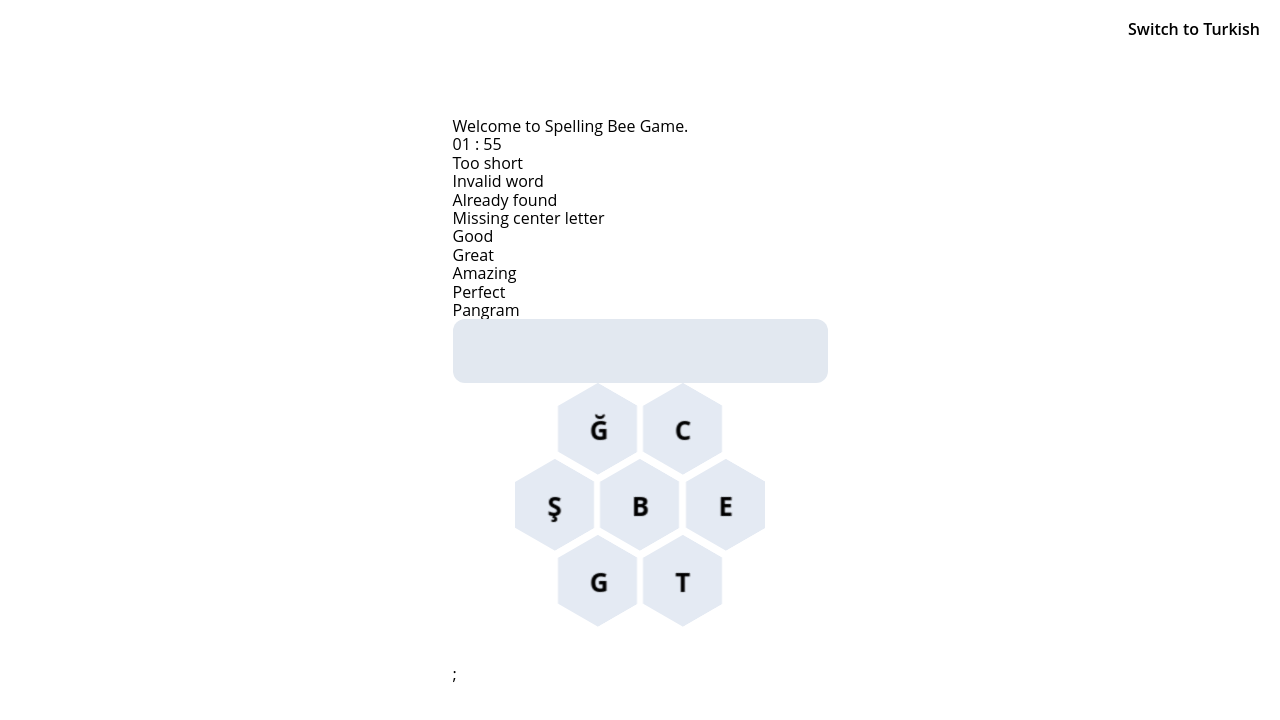
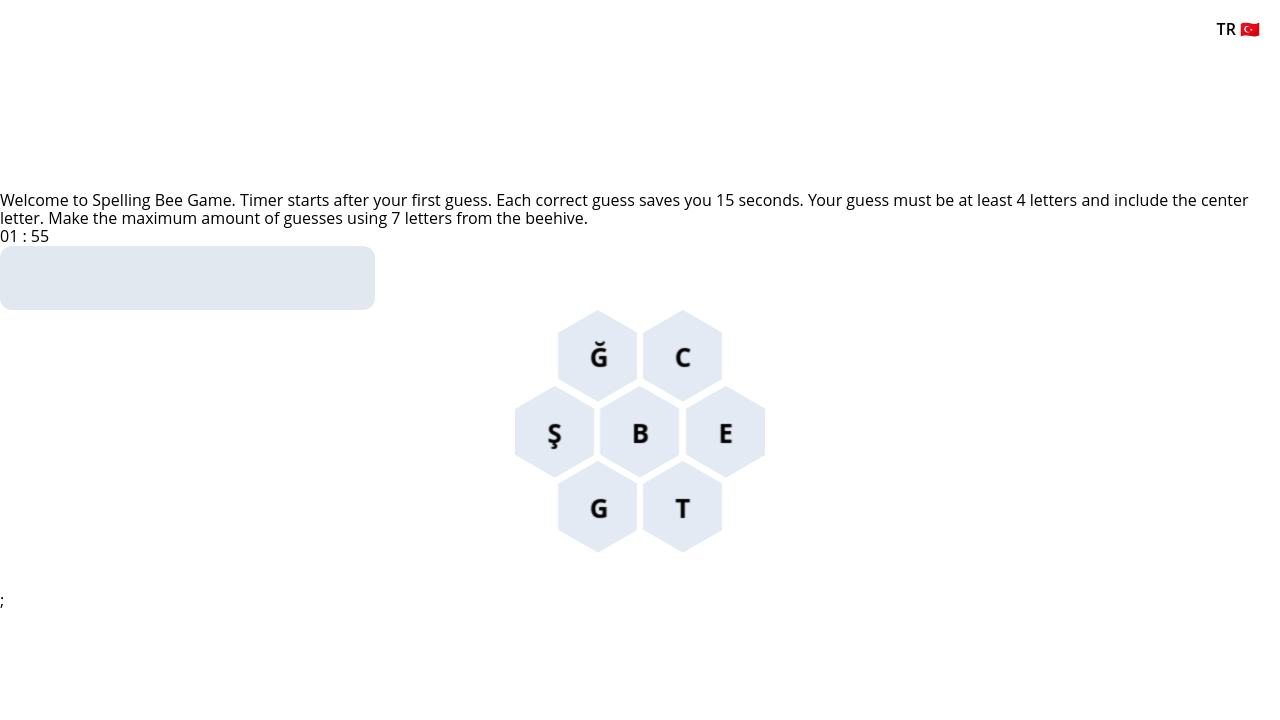
Before and after one commit to efetekce/spelling-bee-game, a Next.js app: page /en in a window 1280 px wide. Shown: the top 720 px of the page. Built offline with nearby package versions, Linux system fonts and the light colour scheme.

Commit message:
generic toast logic, prop drilling, other improvements

```diff
--- a/components/GameBoard.js
+++ b/components/GameBoard.js
@@ -6,8 +6,13 @@ import GenericToast from "./GenericToast";
 
 const GameBoard = () => {
   const [time, setTime] = useState(120);
+  const [showToast, setShowToast] = useState(false);
 
   const submitHandler = async (value) => {
+    console.log(value.textInput.length);
+    if (value.textInput.length < 4) {
+      setShowToast(true);
+    }
     const guessResponse = await fetch("/api/game", {
       method: "POST",
       body: value.textInput,
@@ -24,7 +29,7 @@ const GameBoard = () => {
   return (
     <div>
       <Timer time={time} />
-      <GenericToast />
+      {showToast && <GenericToast tooShort />}
       <Input onSubmit={submitHandler} />
       <Beehive />
     </div>
--- a/components/GenericToast.js
+++ b/components/GenericToast.js
@@ -1,7 +1,9 @@
-const GenericToast = () => {
+const GenericToast = ({ tooShort }) => {
+  let message = "";
+  if (tooShort) message = "Word is too short.";
   return (
     <div>
-      <p>Too short</p>
+      <p>{message}</p>
       <p>Invalid word</p>
       <p>Already found</p>
       <p>Missing center letter</p>
--- a/pages/api/game.js
+++ b/pages/api/game.js
@@ -120,7 +120,7 @@ export default function handler(req, res) {
     } else {
       console.log(req.body);
       if (!dictionaryTurkish.includes(req.body)) {
-        res.status(404).json("yok");
+        res.status(404).json({ message: "yok" });
       }
       res.status(200).json("turkish includes");
     }
--- a/pages/en/index.js
+++ b/pages/en/index.js
@@ -12,9 +12,12 @@ export default function Home() {
         href="/tr"
         className="absolute top-2 right-2 p-3 bg-white text-black font-semibold rounded-xl"
       >
-        Switch to Turkish
+        TR 🇹🇷
       </Link>
-      Welcome to Spelling Bee Game.
+      Welcome to Spelling Bee Game. Timer starts after your first guess. Each
+      correct guess saves you 15 seconds. Your guess must be at least 4 letters
+      and include the center letter. Make the maximum amount of guesses using 7
+      letters from the beehive.
       <GameBoard />
     </>
   );
--- a/pages/tr/index.js
+++ b/pages/tr/index.js
@@ -8,7 +8,7 @@ const TurkishPage = () => {
         href="/en"
         className="absolute top-2 right-2 p-3 bg-white text-black font-semibold rounded-xl"
       >
-        Ingilizce
+        EN 🇬🇧
       </Link>
       Heceleme oyununa hosgeldin
       <GameBoard />
```
